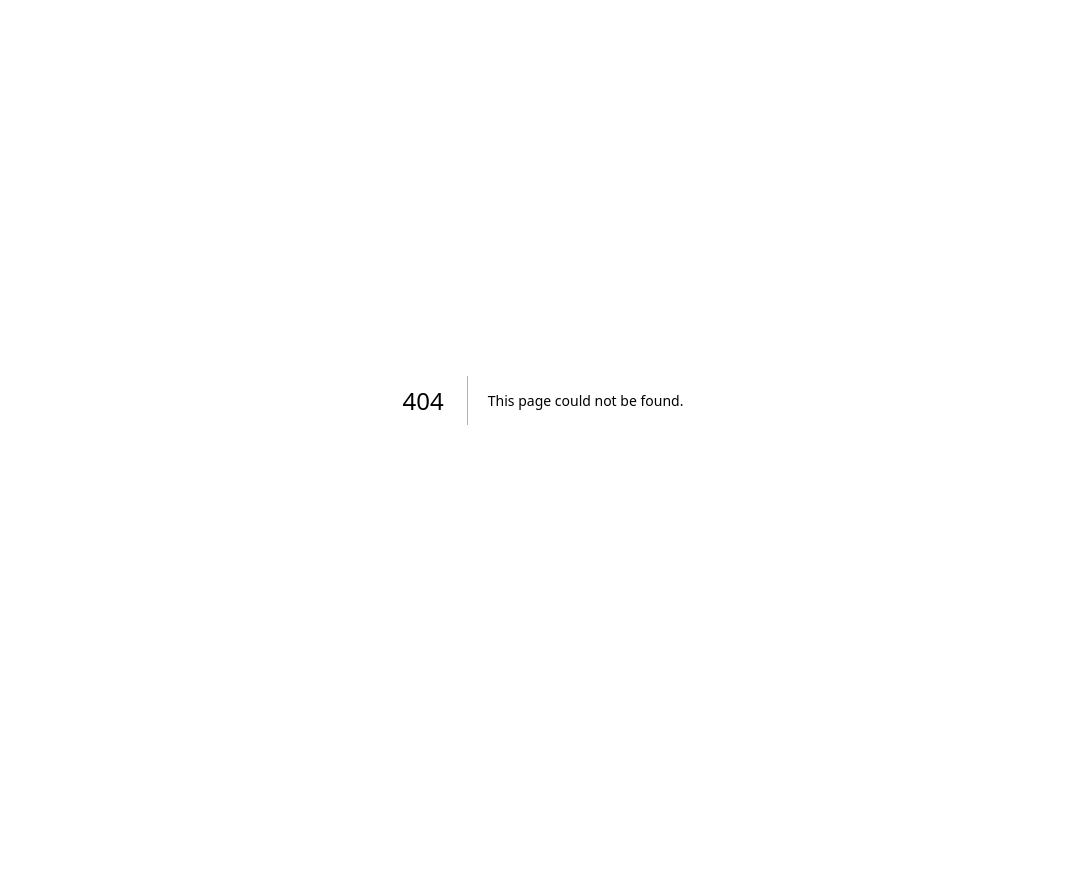
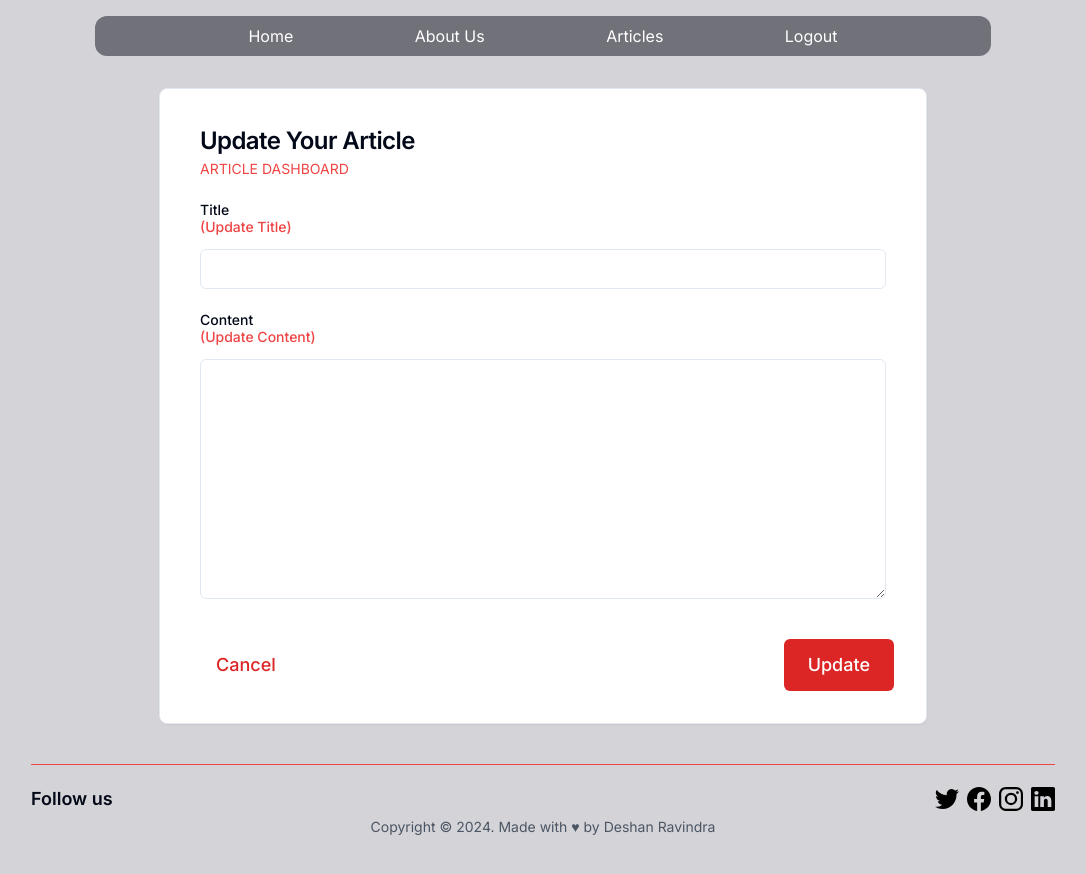
Before and after one commit to deshan-ravin/Article-Dashboard-2, a Next.js app in the folder frontend/: page /update in a window 1280 px wide. Before the commit this address had no page. Shown: the top 874 px of the page, without its empty margins (97-1183 px from the left). Before the commit the page ends 800 px from the top, so only its background shows below. Built offline with nearby package versions, Linux system fonts and the light colour scheme.

Commit message:
update page done

```diff
--- a/frontend/src/app/page.tsx
+++ b/frontend/src/app/page.tsx
@@ -6,31 +6,28 @@ import NavBar from "@/components/nav";
 
 export default function Home() {
   return (
-    <main className="flex max-h-screen flex-col items-center justify-between p-24 bg-zinc-300">
+    <main className="flex flex-col items-center justify-between pb-20 pt-2 bg-zinc-300 min-h-screen">
+      <NavBar />
 
-      <NavBar />
-      <div className="flex flex-wrap items-center justify-between w-full max-w-4xl gap-5 mx-auto text-white bg-red-600 px-7 py-7 lg:px-12 lg:py-12 lg:flex-nowrap rounded-xl">
+      <div className="mt-16 flex flex-wrap items-center justify-between w-full max-w-4xl gap-5 mx-auto text-white bg-red-600 px-7 py-7 lg:px-12 lg:py-12 lg:flex-nowrap rounded-xl">
         <div className="flex-grow text-center">
           <h2 className="text-4xl font-bold lg:text-5xl mb-6">
-            WELCOME TO ARTICLE DASHBOARD
+            <Link href="/">WELCOME TO ARTICLE DASHBOARD</Link>
           </h2>
         </div>
       </div>
 
       {/* Button Section */}
       <div className="flex space-x-4 mt-8">
-
         <Link className="inline-block px-8 py-3 text-lg font-medium text-red-600 bg-white rounded-md hover:bg-zinc-400 hover:text-red-700 transition duration-300" href="/login">
           Login
         </Link>
-
         <Link className="inline-block px-6 py-3 text-lg font-medium text-white bg-red-600 rounded-md hover:bg-zinc-400 hover:text-white transition duration-300" href="/signup">
           Sign Up
         </Link>
       </div>
 
       <Footer />
-
     </main>
   );
 }
--- a/frontend/src/components/loginform.tsx
+++ b/frontend/src/app/update/page.tsx
@@ -1,60 +1,63 @@
-import Link from "next/link"
+import Navbar from "@/components/nav";
+import { Card, CardHeader, CardContent, CardDescription, CardTitle } from "@/components/ui/card";
+import { Input } from "@/components/ui/input";
+import { Label } from "@/components/ui/label";
+import { Textarea } from "@/components/ui/textarea";
+import { Footer } from "@/components/footer";
 
-import { Button } from "@/components/ui/button"
-import {
-  Card,
-  CardContent,
-  CardDescription,
-  CardHeader,
-  CardTitle,
-} from "@/components/ui/card"
-import { Input } from "@/components/ui/input"
-import { Label } from "@/components/ui/label"
+export default function CreatArticle() {
+  return (
+    <main className="flex min-h-screen flex-col items-center justify-center pt-25 pb-24 pl-24 pr-24 bg-zinc-300">
+      <Navbar />
 
-export function LoginForm() {
-  return (
-    <Card className="w-[450px]">
+      <Card className="w-full max-w-3xl p-4 mt-8">
         <CardHeader>
-        <CardTitle className="text-2xl">Login</CardTitle>
-        <CardDescription>
-          Enter your login credentials to access
+          <CardTitle>Update Your Article</CardTitle>
+          <CardDescription className="text-red-500">
+                ARTICLE DASHBOARD
           </CardDescription>
         </CardHeader>
         <CardContent>
-        <div className="grid gap-4">
-          <div className="grid gap-2">
-            <Label htmlFor="email">Email</Label>
+          <div className="grid gap-6">
+            <div className="grid gap-3">
+              <Label htmlFor="title">Title
+                <CardDescription className="text-red-500">
+                    (Update Title)
+                </CardDescription>
+              </Label>
               <Input
-              id="email"
-              type="email"
-              placeholder="m@example.com"
-              required
+                id="title"
+                type="text"
+                className="w-full"
               />
             </div>
-          <div className="grid gap-2">
-            <div className="flex items-center">
-              <Label htmlFor="password">Password</Label>
-              <Link href="#" className="ml-auto inline-block text-sm underline">
-                Forgot your password?
-              </Link>
+            <div className="grid gap-3">
+              <Label htmlFor="content">Content
+              <CardDescription className="text-red-500">
+                    (Update Content)
+              </CardDescription>
+              </Label>
+              <Textarea
+                id="content"
+                className="h-60 w-full"
+              />
             </div>
-            <Input id="password" type="password" required />
-          </div>
-          <Button type="submit" className="w-full bg-red-600 hover:bg-zinc-500">
-            Login
-          </Button>
-
-          <Button variant="outline" className="w-full  text-red-600 bg-white rounded-md hover:bg-zinc-400 hover:text-red-700 transition duration-300">
-            Login with Google
-          </Button>
-        </div>
-        <div className="mt-4 text-center text-sm">
-          Don&apos;t have an account?{" "}
-          <Link  className="text-blue-500 hover:text-red-500 underline" href="/signup">
-            Sign up
-          </Link>
           </div>
         </CardContent>
+
+       <div className="p-4 flex justify-between">
+            <button className="px-6 py-3 text-lg font-medium text-red-600 bg-white rounded-md hover:bg-zinc-400 hover:text-red-700 transition duration-300">
+                Cancel
+            </button>
+            <button className="px-6 py-3 text-lg font-medium text-white bg-red-600 rounded-md hover:bg-zinc-400 hover:text-white transition duration-300">
+                Update
+        </button>
+</div>
+
+
       </Card>
-  )
+
+      <Footer/>
+    </main>
+  );
 }
--- a/frontend/src/components/nav.tsx
+++ b/frontend/src/components/nav.tsx
@@ -5,7 +5,7 @@ import { Button } from "@/components/ui/button"
 const Navbar = () => {
   return (
 
-    <div className="fixed top-2 w-[calc(100%-2rem)] max-w-4xl left-1/2 transform -translate-x-1/2 flex items-center justify-between gap-5 bg-zinc-500 px-7 rounded-xl z-50" style={{ padding: '0.5rem 0' }}>
+    <div className="w-[calc(100%-2rem)] max-w-4xl mx-auto mt-4 flex items-center justify-between gap-5 bg-zinc-500 px-7 rounded-xl" style={{ padding: '0.5rem 0' }}>
     <div className="container mx-auto h-full">
       <div className="flex justify-between items-center h-full">
         <ul className="flex w-full justify-evenly text-white">
--- /dev/null
+++ b/frontend/src/components/ui/breadcrumb.tsx
@@ -0,0 +1,115 @@
+import * as React from "react"
+import { Slot } from "@radix-ui/react-slot"
+import { ChevronRight, MoreHorizontal } from "lucide-react"
+
+import { cn } from "@/lib/utils"
+
+const Breadcrumb = React.forwardRef<
+  HTMLElement,
+  React.ComponentPropsWithoutRef<"nav"> & {
+    separator?: React.ReactNode
+  }
+>(({ ...props }, ref) => <nav ref={ref} aria-label="breadcrumb" {...props} />)
+Breadcrumb.displayName = "Breadcrumb"
+
+const BreadcrumbList = React.forwardRef<
+  HTMLOListElement,
+  React.ComponentPropsWithoutRef<"ol">
+>(({ className, ...props }, ref) => (
+  <ol
+    ref={ref}
+    className={cn(
+      "flex flex-wrap items-center gap-1.5 break-words text-sm text-muted-foreground sm:gap-2.5",
+      className
+    )}
+    {...props}
+  />
+))
+BreadcrumbList.displayName = "BreadcrumbList"
+
+const BreadcrumbItem = React.forwardRef<
+  HTMLLIElement,
+  React.ComponentPropsWithoutRef<"li">
+>(({ className, ...props }, ref) => (
+  <li
+    ref={ref}
+    className={cn("inline-flex items-center gap-1.5", className)}
+    {...props}
+  />
+))
+BreadcrumbItem.displayName = "BreadcrumbItem"
+
+const BreadcrumbLink = React.forwardRef<
+  HTMLAnchorElement,
+  React.ComponentPropsWithoutRef<"a"> & {
+    asChild?: boolean
+  }
+>(({ asChild, className, ...props }, ref) => {
+  const Comp = asChild ? Slot : "a"
+
+  return (
+    <Comp
+      ref={ref}
+      className={cn("transition-colors hover:text-foreground", className)}
+      {...props}
+    />
+  )
+})
+BreadcrumbLink.displayName = "BreadcrumbLink"
+
+const BreadcrumbPage = React.forwardRef<
+  HTMLSpanElement,
+  React.ComponentPropsWithoutRef<"span">
+>(({ className, ...props }, ref) => (
+  <span
+    ref={ref}
+    role="link"
+    aria-disabled="true"
+    aria-current="page"
+    className={cn("font-normal text-foreground", className)}
+    {...props}
+  />
+))
+BreadcrumbPage.displayName = "BreadcrumbPage"
+
+const BreadcrumbSeparator = ({
+  children,
+  className,
+  ...props
+}: React.ComponentProps<"li">) => (
+  <li
+    role="presentation"
+    aria-hidden="true"
+    className={cn("[&>svg]:size-3.5", className)}
+    {...props}
+  >
+    {children ?? <ChevronRight />}
+  </li>
+)
+BreadcrumbSeparator.displayName = "BreadcrumbSeparator"
+
+const BreadcrumbEllipsis = ({
+  className,
+  ...props
+}: React.ComponentProps<"span">) => (
+  <span
+    role="presentation"
+    aria-hidden="true"
+    className={cn("flex h-9 w-9 items-center justify-center", className)}
+    {...props}
+  >
+    <MoreHorizontal className="h-4 w-4" />
+    <span className="sr-only">More</span>
+  </span>
+)
+BreadcrumbEllipsis.displayName = "BreadcrumbElipssis"
+
+export {
+  Breadcrumb,
+  BreadcrumbList,
+  BreadcrumbItem,
+  BreadcrumbLink,
+  BreadcrumbPage,
+  BreadcrumbSeparator,
+  BreadcrumbEllipsis,
+}
--- /dev/null
+++ b/frontend/src/components/ui/textarea.tsx
@@ -0,0 +1,24 @@
+import * as React from "react"
+
+import { cn } from "@/lib/utils"
+
+export interface TextareaProps
+  extends React.TextareaHTMLAttributes<HTMLTextAreaElement> {}
+
+const Textarea = React.forwardRef<HTMLTextAreaElement, TextareaProps>(
+  ({ className, ...props }, ref) => {
+    return (
+      <textarea
+        className={cn(
+          "flex min-h-[80px] w-full rounded-md border border-input bg-background px-3 py-2 text-sm ring-offset-background placeholder:text-muted-foreground focus-visible:outline-none focus-visible:ring-2 focus-visible:ring-ring focus-visible:ring-offset-2 disabled:cursor-not-allowed disabled:opacity-50",
+          className
+        )}
+        ref={ref}
+        {...props}
+      />
+    )
+  }
+)
+Textarea.displayName = "Textarea"
+
+export { Textarea }
```
Lines whose indentation alone changed are shown as unchanged.
